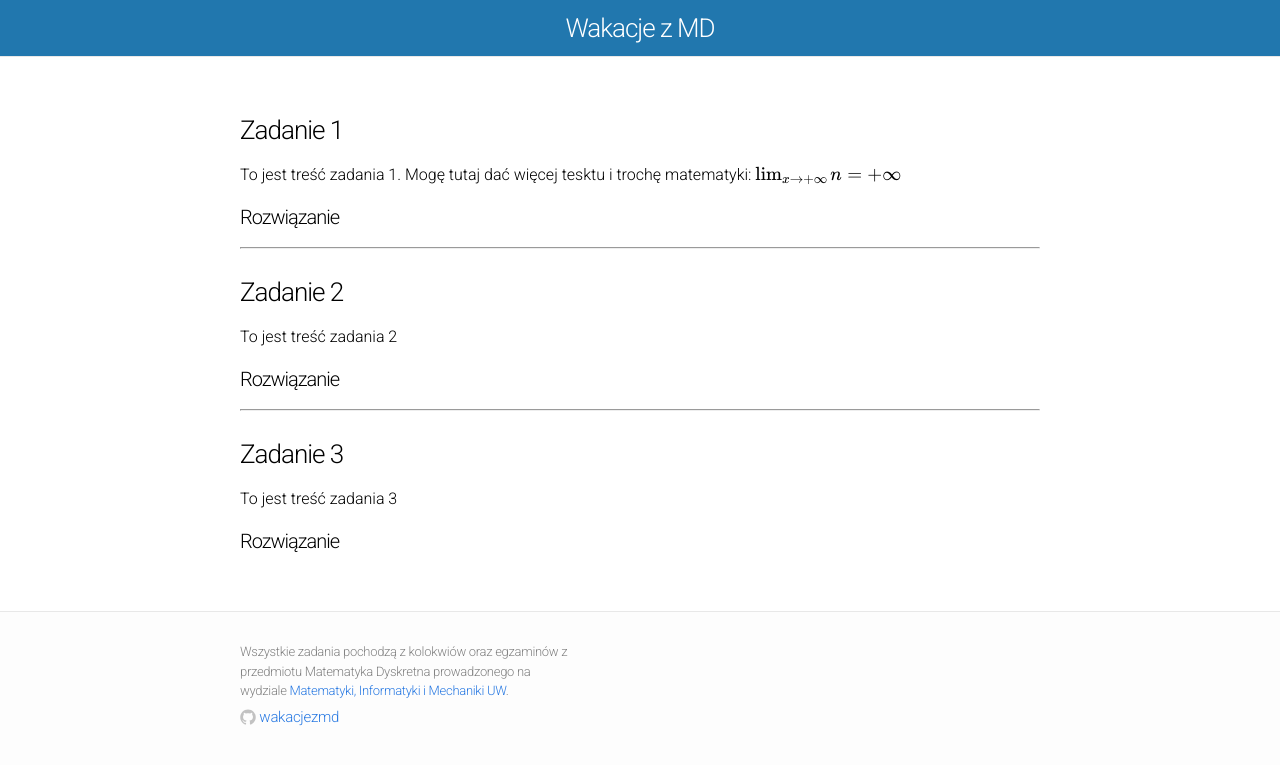
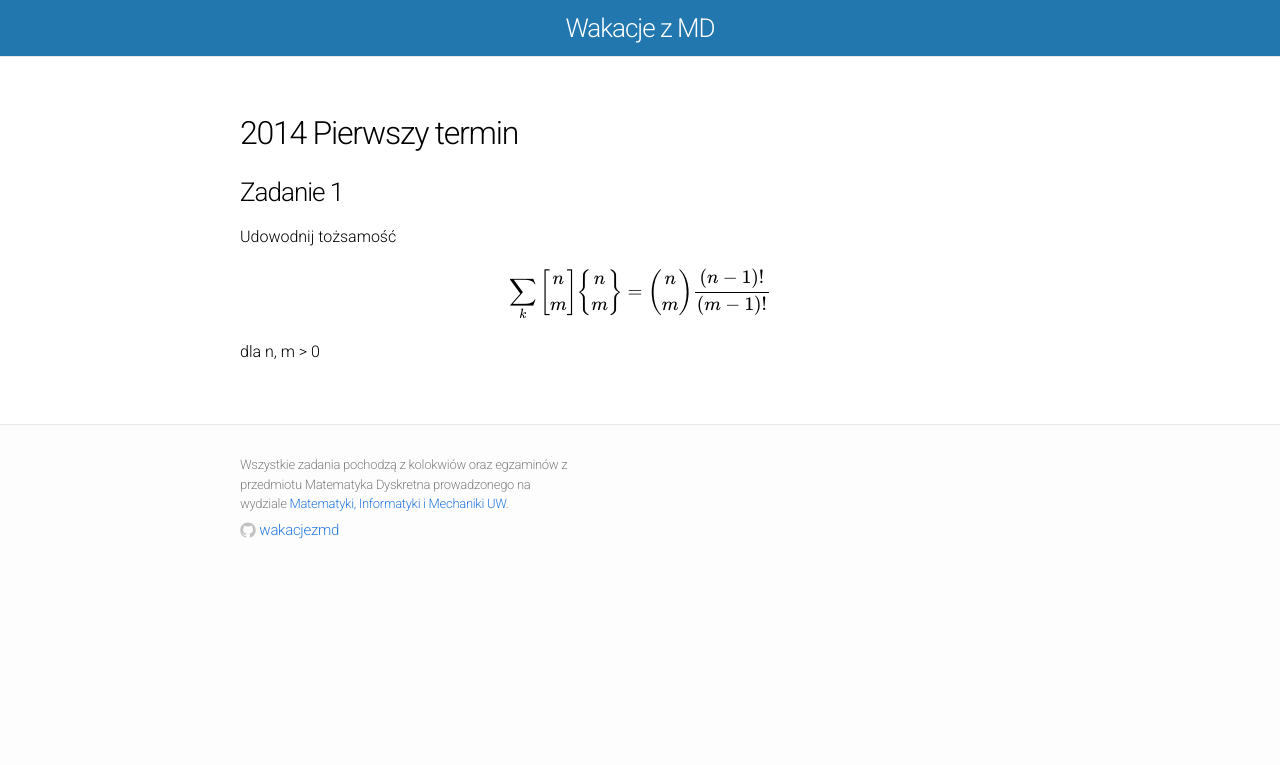
Before and after one commit to wakacjezmd/wakacjezmd.github.io, a Jekyll site: the page built from _solutions/2014/2014-egzamin-1.md, in a window 1280 px wide. Shown: the top 765 px of the page. Built offline with Jekyll 4.4.1, drawn with Linux system fonts in a browser that asks for light colours; nearby versions of some CDN libraries; Markdown is read by kramdown in place of the engine named in the settings; formulas are drawn with MathJax 3.

Commit message:
Dodano część zadań

```diff
--- a/_solutions/2014/2014-egzamin-1.md
+++ b/_solutions/2014/2014-egzamin-1.md
@@ -3,38 +3,11 @@ layout: page
 permalink: /2014/egzamin/1/
 ---
 
+## 2014 Pierwszy termin
+
 ###Zadanie 1
-To jest treść zadania 1.
-Mogę tutaj dać więcej tesktu i trochę matematyki:
-$$\lim_{x \to +\infty} n = +\infty$$
+Udowodnij tożsamość
 
-<div data-collapse>
-  <h4 class="collapsible">Rozwiązanie</h4>
-  <div>
-    Rozwiązaniem jest \(e^{-x}\)
-  </div>
-</div>
+$$\sum_{k}{ n\brack m}{n\brace m} = {n\choose m}\frac{(n-1)!}{(m-1)!}$$
 
----
-
-###Zadanie 2
-To jest treść zadania 2
-
-<div data-collapse>
-  <h4 class="collapsible">Rozwiązanie</h4>
-  <div>
-    <p>Rozwiązaniem jest \(e^{-x}\)</p>
-  </div>
-</div>
-
----
-
-###Zadanie 3
-To jest treść zadania 3
-
-<div data-collapse>
-  <h4 class="collapsible">Rozwiązanie</h4>
-  <div>
-    <p>Rozwiązaniem jest \(e^{-x}\)</p>
-  </div>
-</div>
+dla n, m > 0
--- a/css/main.css
+++ b/css/main.css
@@ -298,6 +298,7 @@ a:visited { color: #205caa; }
 }
 
 .post-content h4.collapsible {
+  font-size: 16px;
   margin: 20px 0 10px;
 }
 
```
Also changed, not shown: _solutions/2006/2006-egzamin-1.md (added, +23 -0 lines), _solutions/2013/2013-egzamin-1.md (added, +10 -0 lines), _solutions/2013/2013-egzamin-2.md (added, +30 -0 lines), _solutions/2014/2014-egzamin-2.md (added, +11 -0 lines), index.html (+2 -8 lines), Readme.md.
